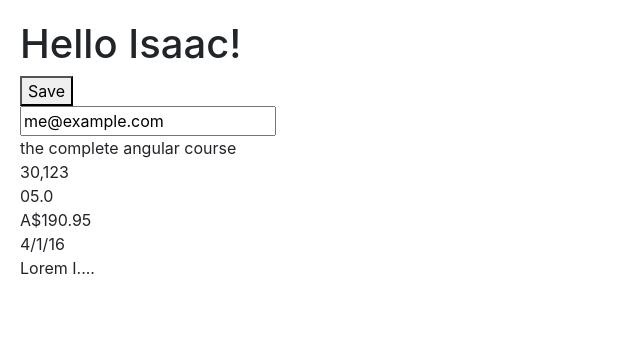
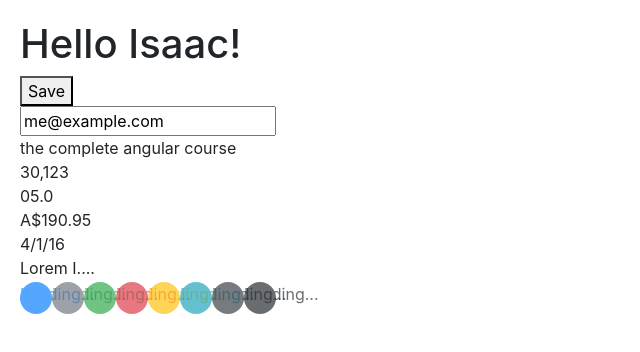
Before and after one commit to isakabusee/hello-angular, an Angular app: page / in a window 1280 px wide. Shown: the top 352 px of the page, without its empty margins (0-640 px from the left). Built offline with nearby package versions, Linux system fonts and the light colour scheme.

Commit message:
favorite components added

```diff
--- a/src/app/app.component.html
+++ b/src/app/app.component.html
@@ -1,2 +1,3 @@
 <h1>Hello Isaac!</h1>
-<courses></courses>
+<courses></courses> <br/>
+<favorite></favorite>
--- a/src/app/favorite/favorite.component.html
+++ b/src/app/favorite/favorite.component.html
@@ -1 +1,25 @@
-<span class="glyphicon-star"></span>
+<!-- <span class="glyphicon-star"></span> -->
+<div class="spinner-grow text-primary" role="status">
+    <span class="visually-hidden">Loading...</span>
+</div>
+<div class="spinner-grow text-secondary" role="status">
+    <span class="visually-hidden">Loading...</span>
+</div>
+<div class="spinner-grow text-success" role="status">
+    <span class="visually-hidden">Loading...</span>
+</div>
+<div class="spinner-grow text-danger" role="status">
+    <span class="visually-hidden text warning">Loading...</span>
+</div>
+<div class="spinner-grow text-warning" role="status">
+    <span class="visually-hidden">Loading...</span>
+</div>
+<div class="spinner-grow text-info" role="status">
+    <span class="visually-hidden">Loading...</span>
+</div>
+<div class="spinner-grow text-dark" role="status">
+    <span class="visually-hidden">Loading...</span>
+</div>
+<div class="spinner-grow" role="status">
+    <span class="visually-hidden">Loading...</span>
+</div>
--- a/src/app/favorite/favorite.component.ts
+++ b/src/app/favorite/favorite.component.ts
@@ -1,15 +1,19 @@
 import { Component, OnInit } from '@angular/core';
 
 @Component({
-  selector: 'app-favorite',
+  selector: 'favorite',
   templateUrl: './favorite.component.html',
   styleUrls: ['./favorite.component.css']
 })
 export class FavoriteComponent implements OnInit {
+  isFavorite: boolean;
 
   constructor() { }
 
   ngOnInit() {
   }
+  onClick() {
+    this.isFavorite = !this.isFavorite;
+  }
 
 }
```
